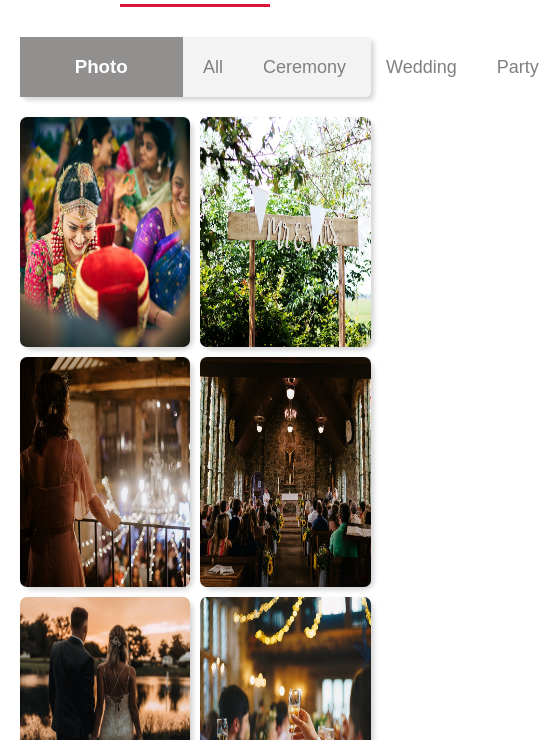
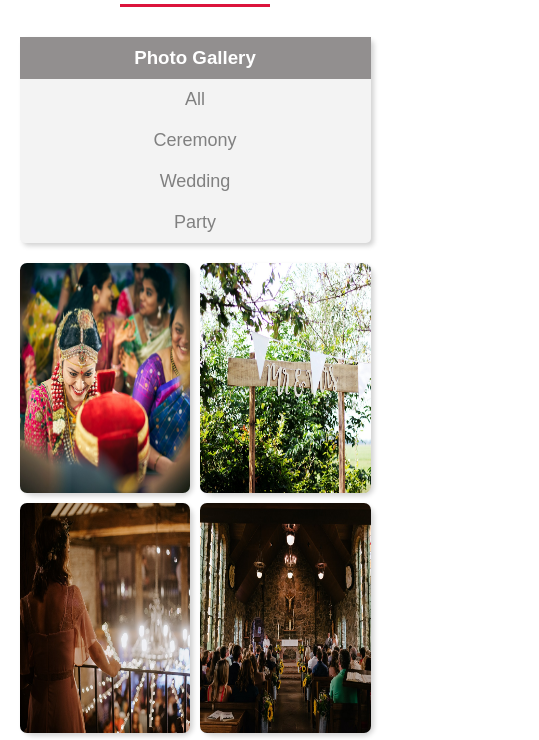
Before and after one commit to aakashdinkarh/wedding, a plain HTML site: page saurav/gallery/gallery.html in a window 390 px wide. Shown: the part 94-834 px from the top of the page, 539 px wide, since content can reach past the window. Drawn offline with Linux system fonts and the light colour scheme.

Commit message:
gallery made responsive..
made some correction in gallery responsiveness

```diff
--- a/saurav/gallery/gallery.css
+++ b/saurav/gallery/gallery.css
@@ -45,26 +45,29 @@ h1::before{
     background-color: rgb(243, 243, 243);
     width: 90%;
     margin: 0 auto 20px auto;
-    height: 60px;
+/*     height: 60px; */
     display: flex;
-    align-items: center;
+/*     align-items: center; */
     border-radius: 5px;
     box-shadow: 3px 3px 5px lightgray;
 }
+h3, label {
+    padding: 10px;
+}
 h3{
-    height: 100%;
+/*     height: 100%; */
     background-color: rgb(146, 143, 143);
-    line-height: 60px;
-    padding: 0 50px;
+/*     line-height: 60px; */
+/*     padding: 0 50px; */
     color: white;
 }
 label{
     display: inline-block;
     /* justify-content: center; */
     /* padding: 0 20px; */
-    height: 100px;
-    margin: 0 20px;
-    line-height: 100px;
+/*     height: 100px; */
+/*     margin: 0 20px; */
+/*     line-height: 100px; */
     font-size: 18px;
     color: gray;
     cursor: pointer;
@@ -198,7 +201,11 @@ label:hover{
         grid-template-columns: repeat(1, 1fr);
         grid-gap: 5px;
     }
-
+}
+@media screen and (max-width: 525px) {
+    .top-content {
+        flex-direction: column;
+    }
 }
 /*
 @media (max-width: 1000px) {
```
